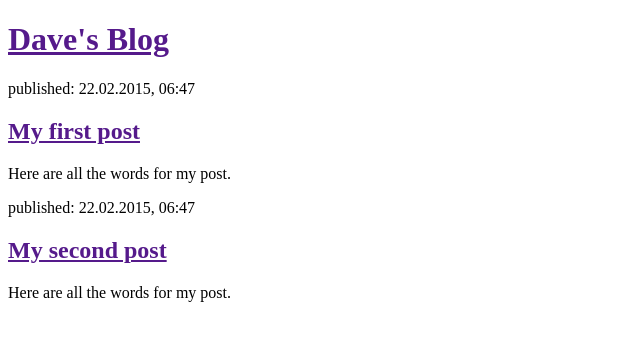
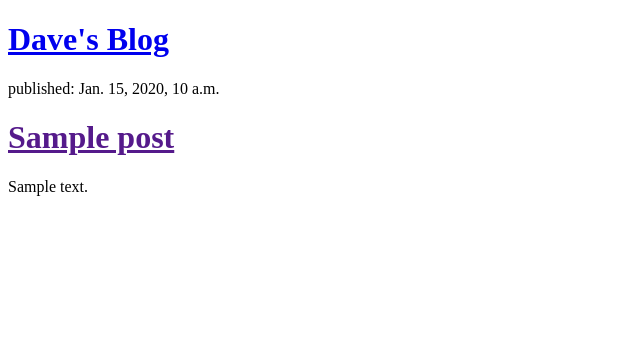
Before and after one commit to Davidslc/Blog, a Django app: template blog/templates/blog/post_list.html in a window 1280 px wide. Shown: the top 341 px of the page, without its empty margins (0-640 px from the left). Run offline with Django 3.2, Linux system fonts and the light colour scheme; the template is opened without the code that fills it: values that come from a table or form of the project are taken from there, others are empty; tables that the repository leaves empty hold one stand-in row (values such as "Sample post").

Commit message:
Used Django templates instead of static HTML.

```diff
--- a/blog/templates/blog/post_list.html
+++ b/blog/templates/blog/post_list.html
@@ -6,19 +6,16 @@
 </head>
 <body>
     <div>
-        <h1><a href="">Dave's Blog</a></h1>
+        <h1><a href="/">Dave's Blog</a></h1>
     </div>
+    {% for post in posts %}
+        <div>
+            <p>published: {{ post.published_date }}</p>
+            <h1><a href="">{{ post.title }}</a></h1>
+            <p>{{ post.text|linebreaks }}</p>
 
-    <div>
-        <p>published: 22.02.2015, 06:47</p>
-        <h2><a href="">My first post</a></h2>
-        <p>Here are all the words for my post.</p>
-    </div>
+        </div>
+    {% endfor %}
 
-    <div>
-        <p>published: 22.02.2015, 06:47</p>
-        <h2><a href="">My second post</a></h2>
-        <p>Here are all the words for my post.</p>
-    </div>
 </body>
 </html>
--- a/blog/views.py
+++ b/blog/views.py
@@ -1,4 +1,8 @@
 from django.shortcuts import render
+from django.utils import timezone
+from .models import Post
+
 
 def post_list(request):
-    return render(request, 'blog/post_list.html', {})
+    posts = Post.objects.filter(published_date__lte=timezone.now()).order_by('published_date')
+    return render(request, 'blog/post_list.html', {'posts': posts})
```
